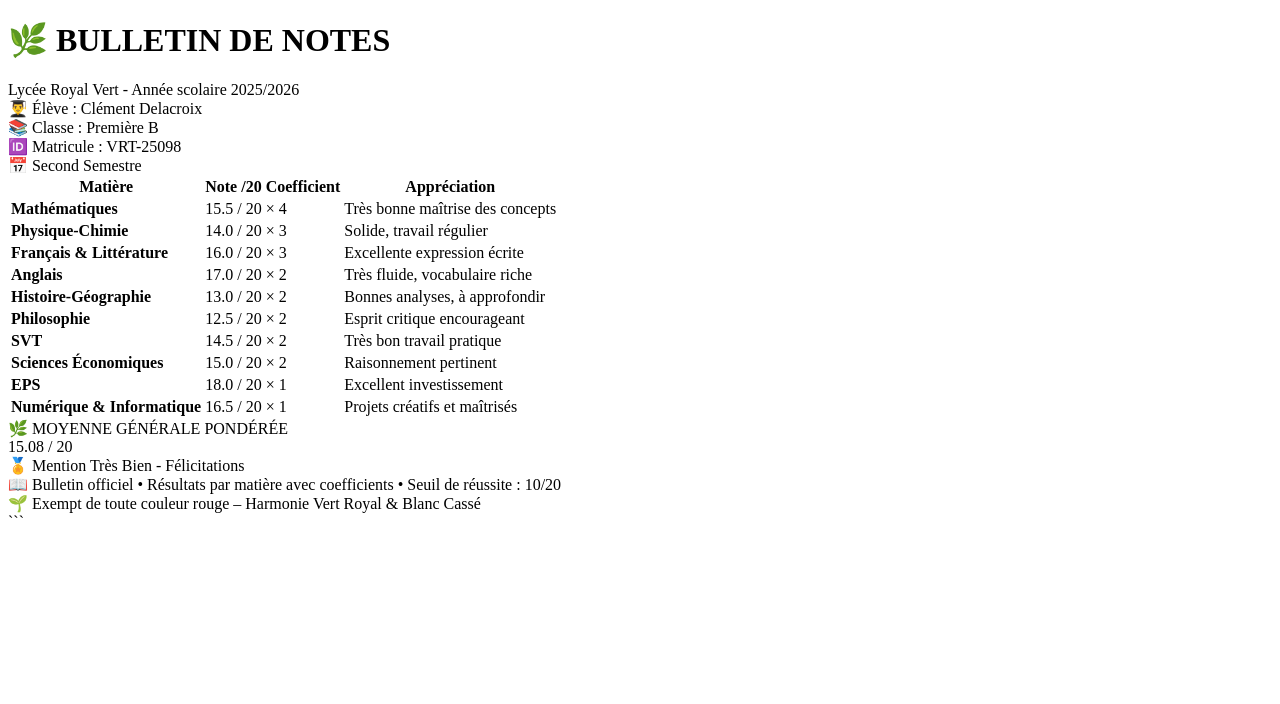
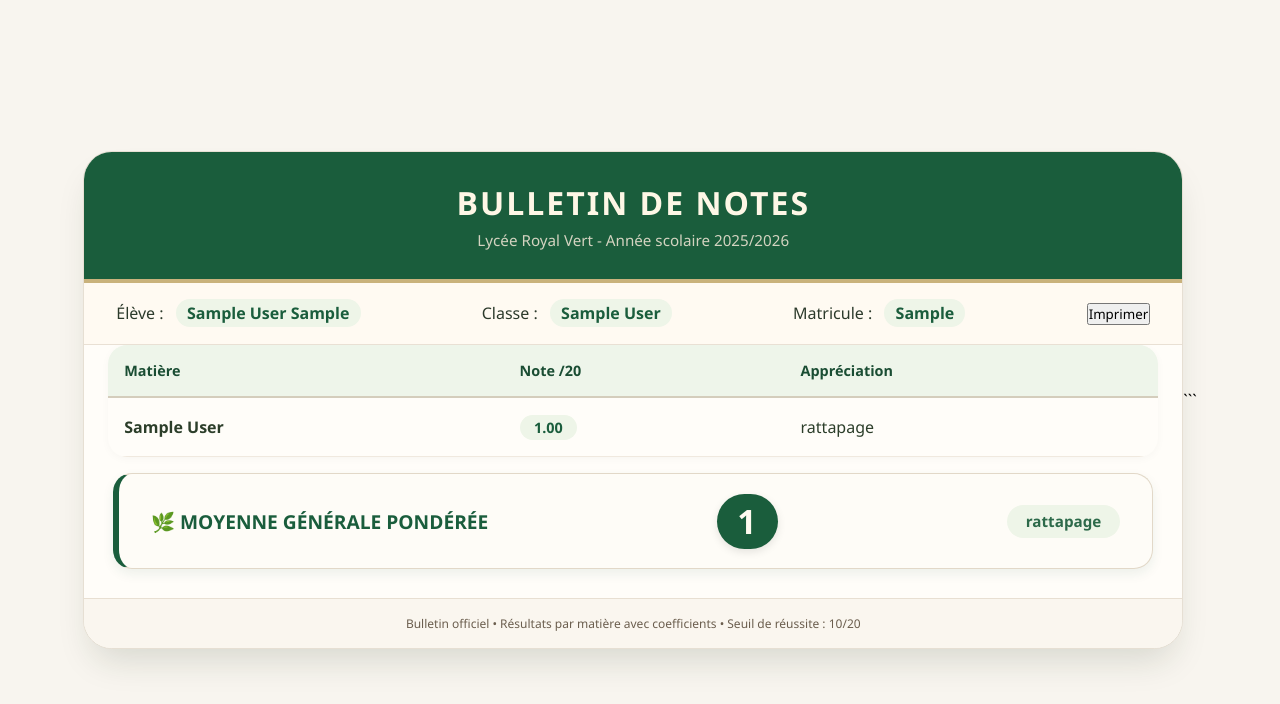
Before and after one commit to anaskablaoui/student-portal, a Django app: page /etudiant/bulltinNote/ in a window 1280 px wide. Shown: the top 704 px of the page. Run offline with Django 5.2, Linux system fonts and the light colour scheme; a user stored in the database is signed in; tables that the repository leaves empty hold one stand-in row (values such as "Sample post").

Commit message:
finaliser structure de poage etudiant

```diff
--- a/Student_portal/Etudiant/templates/bulletin.html
+++ b/Student_portal/Etudiant/templates/bulletin.html
@@ -5,20 +5,21 @@
     <meta charset="UTF-8">
     <meta name="viewport" content="width=device-width, initial-scale=1.0">
     <title>Bulletin de Notes - Vert Royal & Blanc Cassé</title>
-    <style src=" {% static 'stylesEtudiant/bulletin.css' %} "></style>
+    <link rel="stylesheet" href=" {% static 'stylesEtudiant/bulletin.css' %} ">
 </head>
 <body>
 <div class="bulletin-container">
     <div class="bulletin-header">
-        <h1>🌿 BULLETIN DE NOTES</h1>
+        <h1> BULLETIN DE NOTES</h1>
         <div class="subtitle">Lycée Royal Vert - Année scolaire 2025/2026</div>
     </div>
 
     <div class="student-info">
-        <div class="student-detail">👨‍🎓 Élève : <span>Clément Delacroix</span></div>
-        <div class="student-detail">📚 Classe : <span>Première B</span></div>
-        <div class="student-detail">🆔 Matricule : <span>VRT-25098</span></div>
-        <div class="year-badge">📅 Second Semestre</div>
+        <div class="student-detail">Élève : <span> {{etudiant.user.nom}} {{etudiant.user.prenom}}</span></div>
+        <div class="student-detail"> Classe : <span>{{etudiant.groupe}}</span></div>
+        <div class="student-detail"> Matricule : <span>{{etudiant.user.matricule}}</span></div>
+        <div><button class="no-print" onclick="window.print()"> Imprimer</button></div>
+
     </div>
 
     <div class="notes-table-wrapper">
@@ -27,81 +28,37 @@
                 <tr>
                     <th>Matière</th>
                     <th>Note /20</th>
-                    <th>Coefficient</th>
+
                     <th>Appréciation</th>
                 </tr>
             </thead>
             <tbody>
+
+                {% for note in notes  %}
+
+
+
                 <!-- MATHÉMATIQUES -->
                 <tr>
-                    <td><strong>Mathématiques</strong></td>
-                    <td class="note-value"><span class="note-badge">15.5 / 20</span></td>
-                    <td><span class="coef-badge">× 4</span></td>
-                    <td class="appreciation-text">Très bonne maîtrise des concepts</td>
+                    <td><strong> {{note.matiere}} </strong></td>
+                    <td class="note-value"><span class="note-badge">{{note.note}}</span></td>
+
+                    <td class="appreciation-text">
+                    {% if note.note > 18 %}
+                        tres bonne note
+
+                    {% elif note.note > 15 %}
+                        bonne note
+
+                    {% elif note.note > 10 %}
+                        note moyenne
+
+                    {% else %}
+                        rattapage
+                    {% endif %}
+                        </td>
                 </tr>
-                <!-- PHYSIQUE-CHIMIE -->
-                <tr>
-                    <td><strong>Physique-Chimie</strong></td>
-                    <td class="note-value"><span class="note-badge">14.0 / 20</span></td>
-                    <td><span class="coef-badge">× 3</span></td>
-                    <td class="appreciation-text">Solide, travail régulier</td>
-                </tr>
-                <!-- FRANÇAIS -->
-                <tr>
-                    <td><strong>Français & Littérature</strong></td>
-                    <td class="note-value"><span class="note-badge">16.0 / 20</span></td>
-                    <td><span class="coef-badge">× 3</span></td>
-                    <td class="appreciation-text">Excellente expression écrite</td>
-                </tr>
-                <!-- ANGLAIS -->
-                <tr>
-                    <td><strong>Anglais</strong></td>
-                    <td class="note-value"><span class="note-badge">17.0 / 20</span></td>
-                    <td><span class="coef-badge">× 2</span></td>
-                    <td class="appreciation-text">Très fluide, vocabulaire riche</td>
-                </tr>
-                <!-- HISTOIRE-GÉO -->
-                <tr>
-                    <td><strong>Histoire-Géographie</strong></td>
-                    <td class="note-value"><span class="note-badge">13.0 / 20</span></td>
-                    <td><span class="coef-badge">× 2</span></td>
-                    <td class="appreciation-text">Bonnes analyses, à approfondir</td>
-                </tr>
-                <!-- PHILOSOPHIE -->
-                <tr>
-                    <td><strong>Philosophie</strong></td>
-                    <td class="note-value"><span class="note-badge">12.5 / 20</span></td>
-                    <td><span class="coef-badge">× 2</span></td>
-                    <td class="appreciation-text">Esprit critique encourageant</td>
-                </tr>
-                <!-- SVT -->
-                <tr>
-                    <td><strong>SVT</strong></td>
-                    <td class="note-value"><span class="note-badge">14.5 / 20</span></td>
-                    <td><span class="coef-badge">× 2</span></td>
-                    <td class="appreciation-text">Très bon travail pratique</td>
-                </tr>
-                <!-- ÉCONOMIE -->
-                <tr>
-                    <td><strong>Sciences Économiques</strong></td>
-                    <td class="note-value"><span class="note-badge">15.0 / 20</span></td>
-                    <td><span class="coef-badge">× 2</span></td>
-                    <td class="appreciation-text">Raisonnement pertinent</td>
-                </tr>
-                <!-- EPS -->
-                <tr>
-                    <td><strong>EPS</strong></td>
-                    <td class="note-value"><span class="note-badge">18.0 / 20</span></td>
-                    <td><span class="coef-badge">× 1</span></td>
-                    <td class="appreciation-text">Excellent investissement</td>
-                </tr>
-                <!-- INFORMATIQUE -->
-                <tr>
-                    <td><strong>Numérique & Informatique</strong></td>
-                    <td class="note-value"><span class="note-badge">16.5 / 20</span></td>
-                    <td><span class="coef-badge">× 1</span></td>
-                    <td class="appreciation-text">Projets créatifs et maîtrisés</td>
-                </tr>
+                {% endfor %}
             </tbody>
         </table>
     </div>
@@ -110,13 +67,23 @@
         <div class="avg-label">
             🌿 MOYENNE GÉNÉRALE PONDÉRÉE
         </div>
-        <div class="avg-score">15.08 / 20</div>
-        <div class="mention">🏅 Mention Très Bien - Félicitations</div>
+        <div class="avg-score">{{moyenne}}</div>
+        <div class="mention">
+            {% if moyenne > 18 %}
+                 EXCELLENTE PERFORMANCE
+            {% elif moyenne > 15 %}
+                 bien
+            {% elif moyenne > 10 %}
+                 passable
+            {% else %}
+                 rattapage
+            {% endif %}
+        </div>
     </div>
 
     <div class="bulletin-footer">
-        📖 Bulletin officiel • Résultats par matière avec coefficients • Seuil de réussite : 10/20
-        <br>🌱 Exempt de toute couleur rouge – Harmonie Vert Royal & Blanc Cassé
+         Bulletin officiel • Résultats par matière avec coefficients • Seuil de réussite : 10/20
+
     </div>
 </div>
 </body>
--- a/Student_portal/Etudiant/views.py
+++ b/Student_portal/Etudiant/views.py
@@ -108,9 +108,11 @@
 def Bulletin(request):
     etudiant = Etudiant.objects.get(user=request.user)
     notes=Note.objects.filter(etudiant=etudiant)
+    moyenne = notes.aggregate(Avg('note'))['note__avg']
     return render(request,'bulletin.html',{
         'etudiant':etudiant,
-        'notes':notes
+        'notes':notes,
+        'moyenne':moyenne
     })
 class listeNotes(ListView):
     model = Note
```
Also changed, not shown: Student_portal/authApp/static/styles/style.css (+4 -3 lines), Student_portal/Administrateur/migrations/0001_initial.py, Student_portal/Administrateur/migrations/0002_initial.py (deleted), Student_portal/Etudiant/migrations/0001_initial.py, Student_portal/Etudiant/migrations/0002_initial.py (deleted), Student_portal/Professeur/migrations/0001_initial.py, Student_portal/Professeur/migrations/0002_initial.py (deleted).
